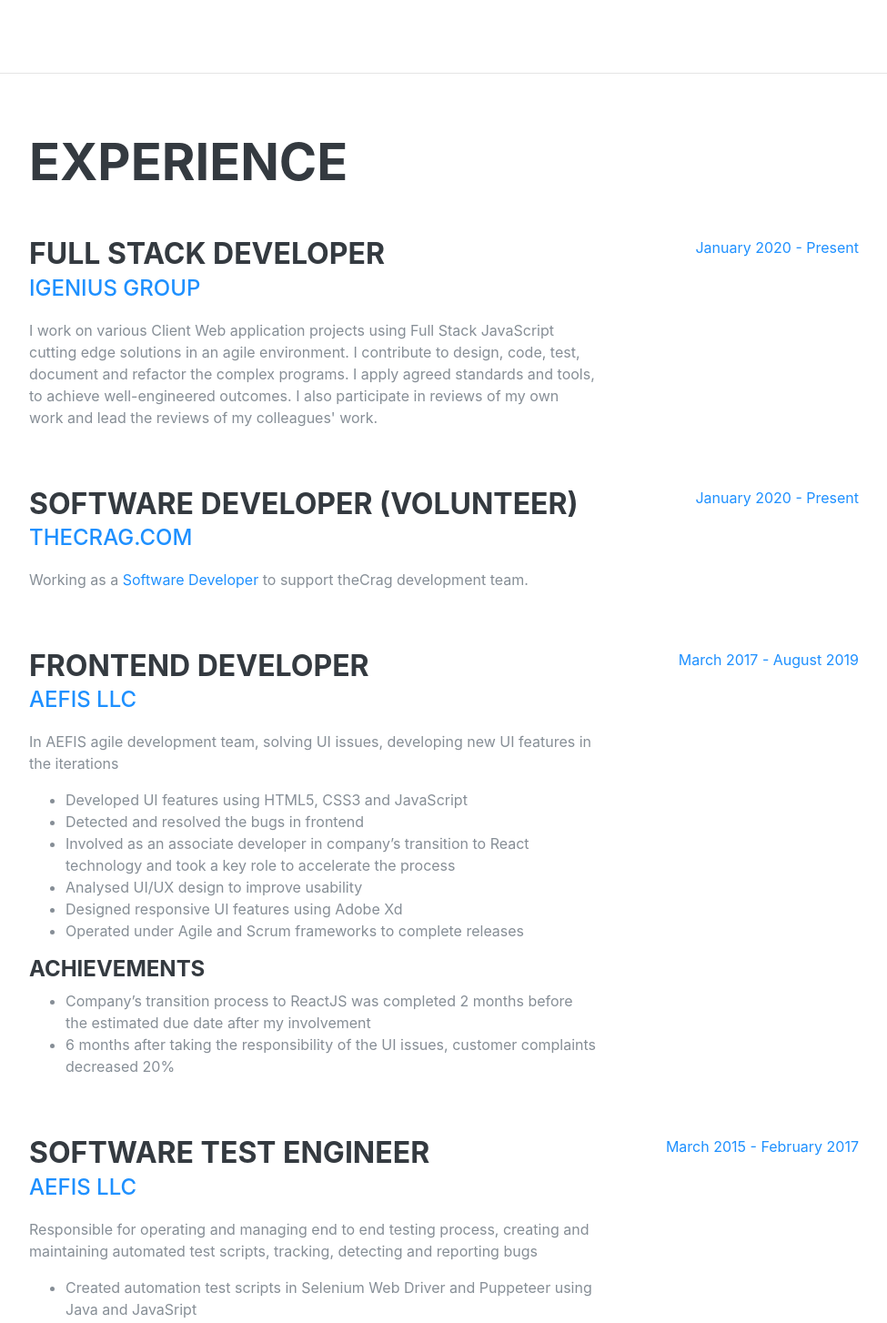
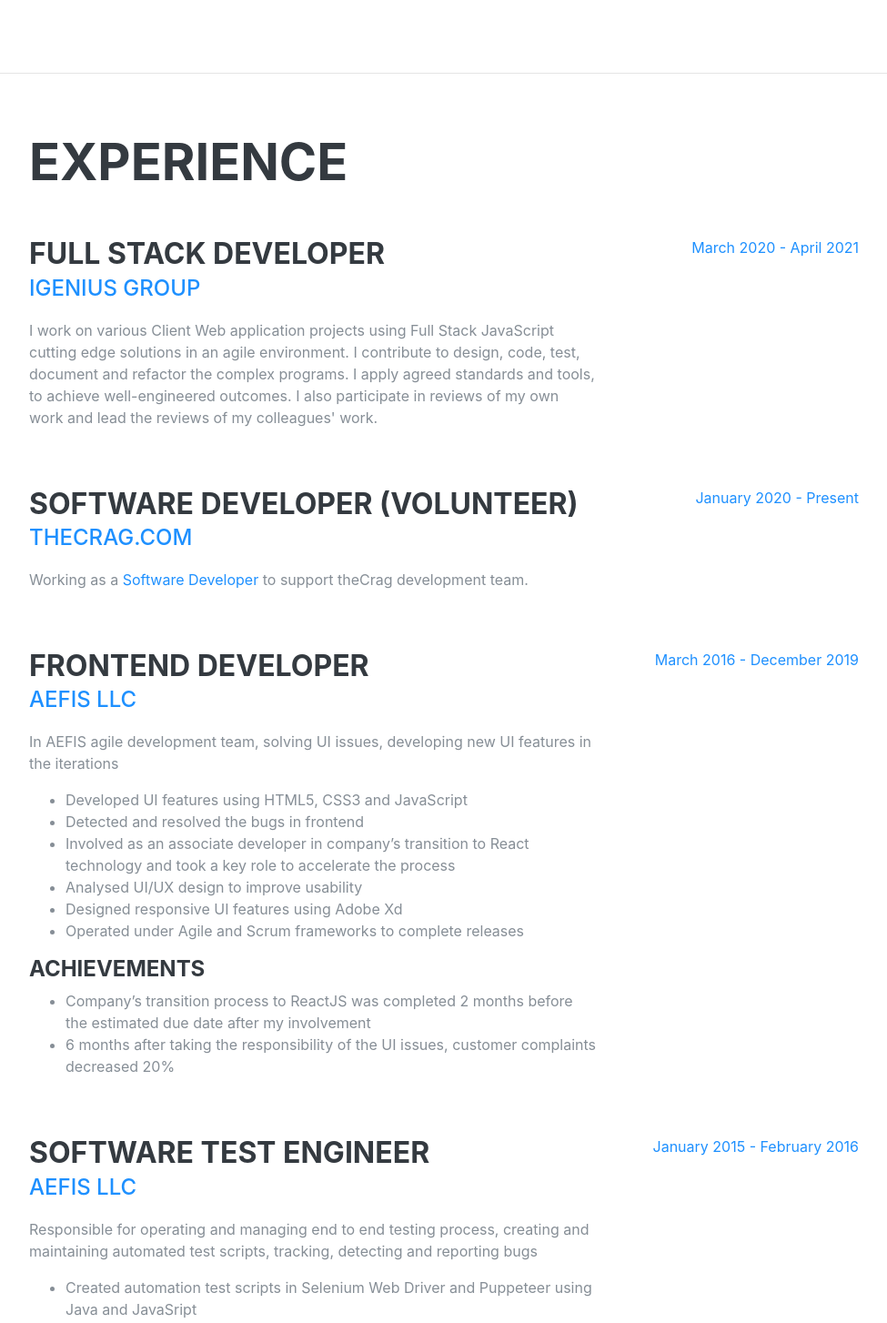
Before and after one commit to di0nys1s/myresume, a React (Create React App) app: page / in a window 1280 px wide. Shown: the part 1537-2991 px from the top of the page at 91% size, without its empty margins (288-1263 px from the left). Built offline with nearby package versions, Linux system fonts and the light colour scheme; a web font is replaced by a local one.

Commit message:
some adjustments

```diff
--- a/src/components/experience.jsx
+++ b/src/components/experience.jsx
@@ -26,7 +26,7 @@
             </p>
           </div>
           <div className="resume-date text-md-right">
-            <span className="text-primary">January 2020 - Present</span>
+            <span className="text-primary">March 2020 - April 2021</span>
           </div>
         </div>
 
@@ -94,7 +94,7 @@
             </div>
           </div>
           <div className="resume-date text-md-right">
-            <span className="text-primary">March 2017 - August 2019</span>
+            <span className="text-primary">March 2016 - December 2019</span>
           </div>
         </div>
 
@@ -144,7 +144,7 @@
             </div>
           </div>
           <div className="resume-date text-md-right">
-            <span className="text-primary">March 2015 - February 2017</span>
+            <span className="text-primary">January 2015 - February 2016</span>
           </div>
         </div>
 
```
